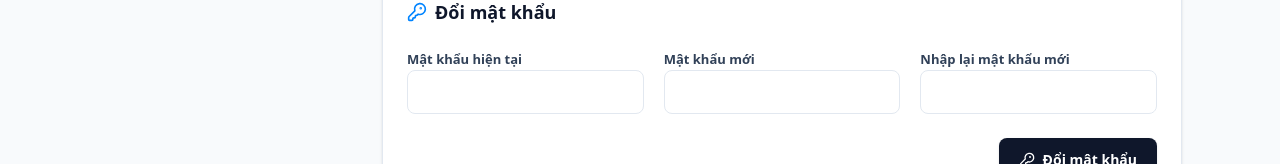
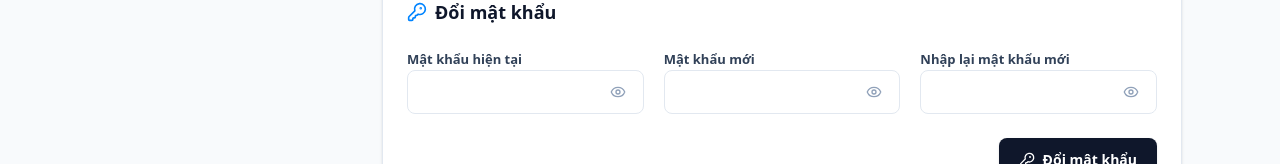
Before and after one commit to BiGatess/ditravel-frontend, a React (Vite) app: page /profile in a window 1280 px wide. Shown: the part 762-926 px from the top of the page. Built offline with nearby package versions, Linux system fonts and the light colour scheme; no server answers.

Commit message:
Add password visibility toggles

```diff
--- a/src/components/profile/ProfileInfo.tsx
+++ b/src/components/profile/ProfileInfo.tsx
@@ -2,6 +2,8 @@ import React, { useEffect, useState } from 'react';
 import { motion } from 'motion/react';
 import {
   CalendarDays,
+  Eye,
+  EyeOff,
   KeyRound,
   Loader2,
   Mail,
@@ -29,6 +31,8 @@ type PasswordForm = {
   confirm_password: string;
 };
 
+type PasswordField = keyof PasswordForm;
+
 const genderOptions = [
   { value: 'male', label: 'Nam' },
   { value: 'female', label: 'Nữ' },
@@ -39,7 +43,7 @@ const inputClass =
   'h-11 w-full rounded-lg border border-slate-200 bg-white px-3 pl-10 text-[14px] text-slate-800 outline-none transition-all placeholder:text-slate-400 focus:border-[#ff5b00] focus:ring-2 focus:ring-[#ff5b00]/15';
 
 const passwordInputClass =
-  'h-11 w-full rounded-lg border border-slate-200 bg-white px-3 text-[14px] text-slate-800 outline-none transition-all placeholder:text-slate-400 focus:border-[#ff5b00] focus:ring-2 focus:ring-[#ff5b00]/15';
+  'h-11 w-full rounded-lg border border-slate-200 bg-white px-3 pr-10 text-[14px] text-slate-800 outline-none transition-all placeholder:text-slate-400 focus:border-[#ff5b00] focus:ring-2 focus:ring-[#ff5b00]/15';
 
 const getErrorMessage = (err: any, fallback: string) => {
   const detail = err?.response?.data?.detail;
@@ -60,6 +64,11 @@ export default function ProfileInfo() {
     current_password: '',
     new_password: '',
     confirm_password: '',
+  });
+  const [visiblePasswords, setVisiblePasswords] = useState<Record<PasswordField, boolean>>({
+    current_password: false,
+    new_password: false,
+    confirm_password: false,
   });
   const [profileSaving, setProfileSaving] = useState(false);
   const [passwordSaving, setPasswordSaving] = useState(false);
@@ -84,6 +93,25 @@ export default function ProfileInfo() {
 
   const displayName = profile.full_name.trim() || user?.full_name || 'Người dùng';
   const avatarLabel = displayName.trim().charAt(0).toUpperCase() || 'U';
+
+  const togglePasswordVisibility = (field: PasswordField) => {
+    setVisiblePasswords((prev) => ({ ...prev, [field]: !prev[field] }));
+  };
+
+  const renderPasswordToggle = (field: PasswordField, label: string) => {
+    const isVisible = visiblePasswords[field];
+
+    return (
+      <button
+        type="button"
+        onClick={() => togglePasswordVisibility(field)}
+        className="absolute right-3 top-1/2 flex h-7 w-7 -translate-y-1/2 items-center justify-center rounded-md text-slate-400 transition-colors hover:bg-slate-100 hover:text-slate-700"
+        aria-label={isVisible ? `Ẩn ${label}` : `Hiện ${label}`}
+      >
+        {isVisible ? <EyeOff className="h-4 w-4" /> : <Eye className="h-4 w-4" />}
+      </button>
+    );
+  };
 
   const handleProfileSubmit = async (e: React.FormEvent) => {
     e.preventDefault();
@@ -314,33 +342,42 @@ export default function ProfileInfo() {
           <div className="grid grid-cols-1 gap-5 lg:grid-cols-3">
             <div className="space-y-1.5">
               <label className="text-[13px] font-semibold text-slate-700">Mật khẩu hiện tại</label>
+              <div className="relative">
                 <input
-                type="password"
+                  type={visiblePasswords.current_password ? 'text' : 'password'}
                   value={password.current_password}
                   onChange={(e) => setPassword({ ...password, current_password: e.target.value })}
                   className={passwordInputClass}
                   required
                 />
+                {renderPasswordToggle('current_password', 'mật khẩu hiện tại')}
+              </div>
             </div>
             <div className="space-y-1.5">
               <label className="text-[13px] font-semibold text-slate-700">Mật khẩu mới</label>
+              <div className="relative">
                 <input
-                type="password"
+                  type={visiblePasswords.new_password ? 'text' : 'password'}
                   value={password.new_password}
                   onChange={(e) => setPassword({ ...password, new_password: e.target.value })}
                   className={passwordInputClass}
                   required
                 />
+                {renderPasswordToggle('new_password', 'mật khẩu mới')}
+              </div>
             </div>
             <div className="space-y-1.5">
               <label className="text-[13px] font-semibold text-slate-700">Nhập lại mật khẩu mới</label>
+              <div className="relative">
                 <input
-                type="password"
+                  type={visiblePasswords.confirm_password ? 'text' : 'password'}
                   value={password.confirm_password}
                   onChange={(e) => setPassword({ ...password, confirm_password: e.target.value })}
                   className={passwordInputClass}
                   required
                 />
+                {renderPasswordToggle('confirm_password', 'mật khẩu xác nhận')}
+              </div>
             </div>
           </div>
 
```
Lines whose indentation alone changed are shown as unchanged.
